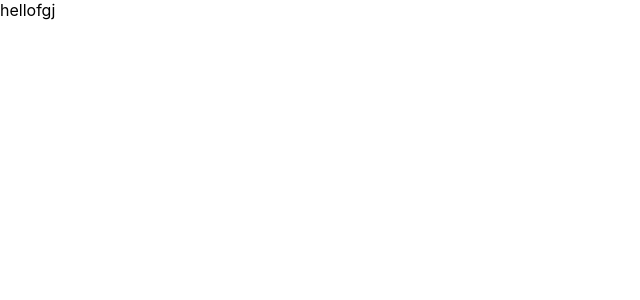
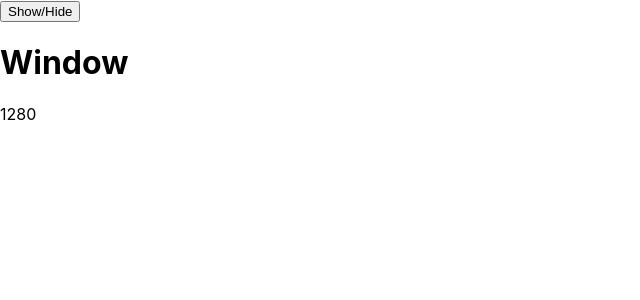
Before and after one commit to Arg85/ReactPractice, a React (Create React App) app in the folder reactpractice/: page / in a window 1280 px wide. Shown: the top 300 px of the page, without its empty margins (0-640 px from the left). Built offline with nearby package versions, Linux system fonts and the light colour scheme.

Commit message:
cleanup and show hide done

```diff
--- a/reactpractice/src/App.js
+++ b/reactpractice/src/App.js
@@ -3,13 +3,15 @@ import "./App.css";
 import ComponentEffect from "./Components/ComponentEffect";
 import ConditonalRendering from "./Components/ConditonalRendering";
 import ShortCircuitEvaluation from "./Components/ShortCircuitEvaluation";
+import ShowHide from "./Components/ShowHide";
 function App() {
 
   console.log("COmponent Rednered");
   return (
     // <ComponentEffect/>
     // <ConditonalRendering/>
-    <ShortCircuitEvaluation/>
+    // <ShortCircuitEvaluation/>
+    <ShowHide/>
 
   );
 }
--- /dev/null
+++ b/reactpractice/src/Components/ShowHide.jsx
@@ -0,0 +1,32 @@
+import React from 'react'
+import {useState,useEffect} from 'react'
+function ShowHide() {
+    const [show, setShow] = useState("fgj")
+
+
+    return (
+        <div>
+            <button onClick={()=>{setShow(prev=>!prev)}}>Show/Hide</button>
+            {show && <Show/>}
+        </div>
+    )
+}
+const Show=()=>{
+    const [size, setSize] = useState(window.innerWidth)
+    useEffect(()=>{
+        window.addEventListener("resize",()=>{
+            setSize(window.innerWidth)
+        })
+        return ()=>{
+            window.removeEventListener("resize",()=>{setSize(window.innerWidth)})
+        }
+    },[])
+    return(
+
+    <div>
+<h1>Window</h1>
+{size}
+    </div>
+    )
+}
+export default ShowHide
```
Also changed, not shown: reactpractice/src/Components/Show.jsx (added, +11 -0 lines).
